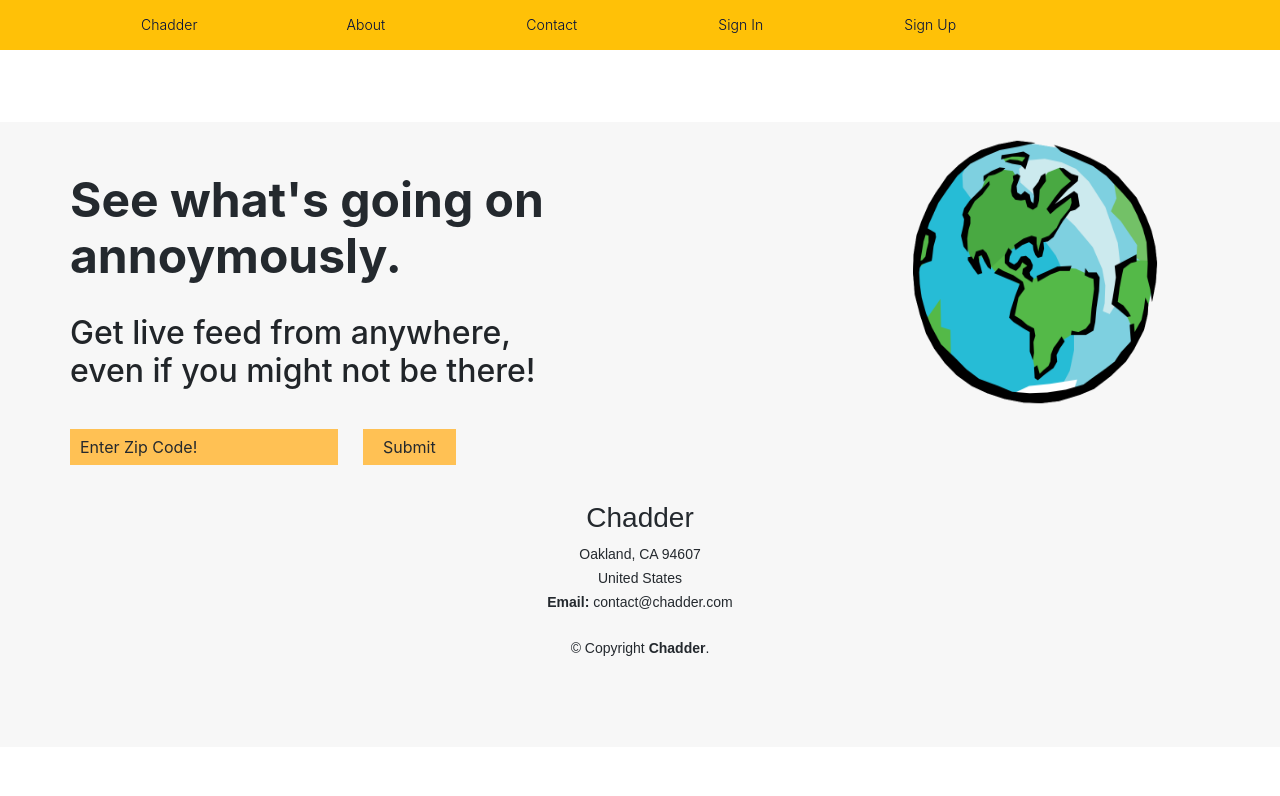
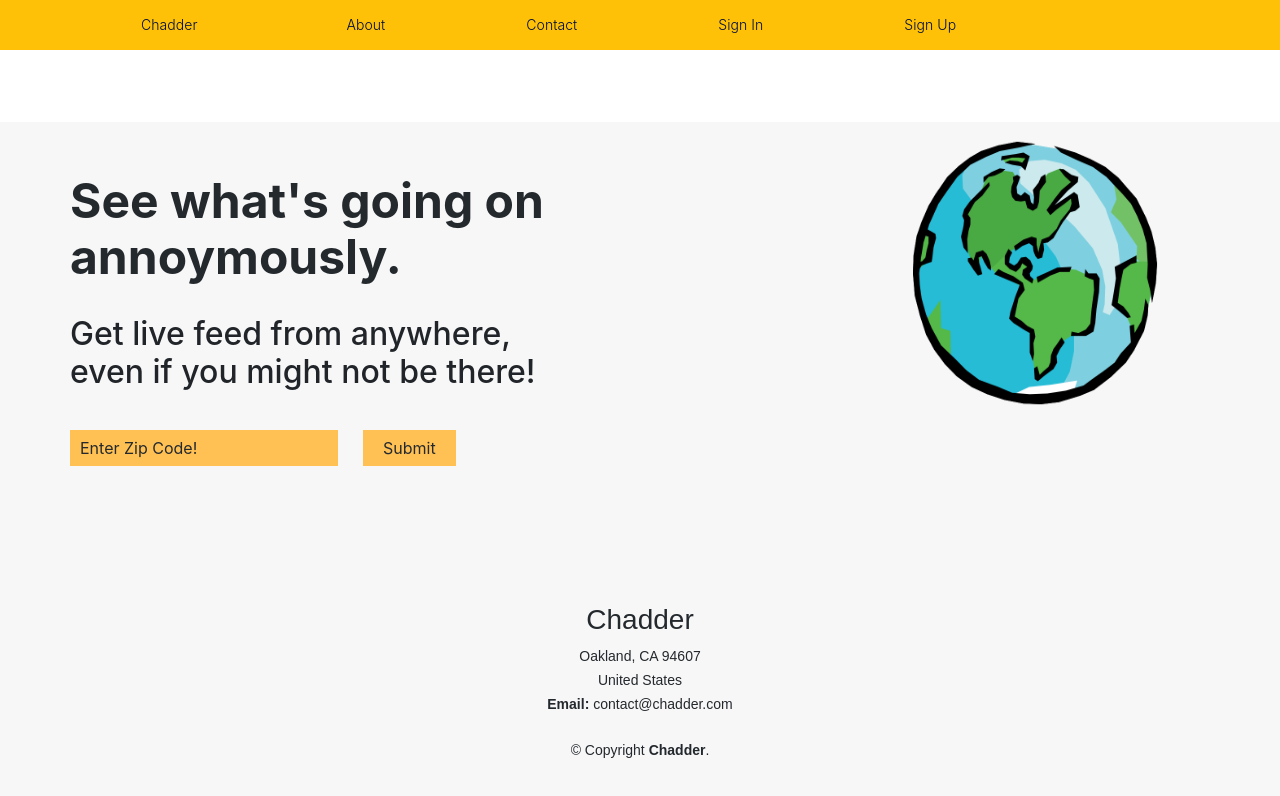
Before and after one commit to neilhammerle/Chadder, a React (Create React App) app in the folder client/: page / in a window 1280 px wide. Shown: the top 796 px of the page. Built offline with nearby package versions, Linux system fonts and the light colour scheme.

Commit message:
adds minor changes

```diff
--- a/client/src/components/Footer/assets/style.css
+++ b/client/src/components/Footer/assets/style.css
@@ -1,6 +1,6 @@
 #footer {
     background: #f7f7f7;
-    padding: 0 0 10px 0;
+    padding: 100px;
     color: #24292e;
     font-size: 14px;
     background: #f7f7f7;
@@ -19,6 +19,7 @@
 
 #footer .footer-top {
     padding: 100px 0 50px 0;
+    height: 300;
     background: #f7f7f7;
 }
 
--- a/client/src/components/Hero/assets/styles.css
+++ b/client/src/components/Hero/assets/styles.css
@@ -1,6 +1,7 @@
 #hero {
-    width: 100%;
+    width: 100;
     height: 500%;
+    padding: 1px;
     background: #f7f7f7;
     margin: 72px 0 -72px 0;
 }
```
